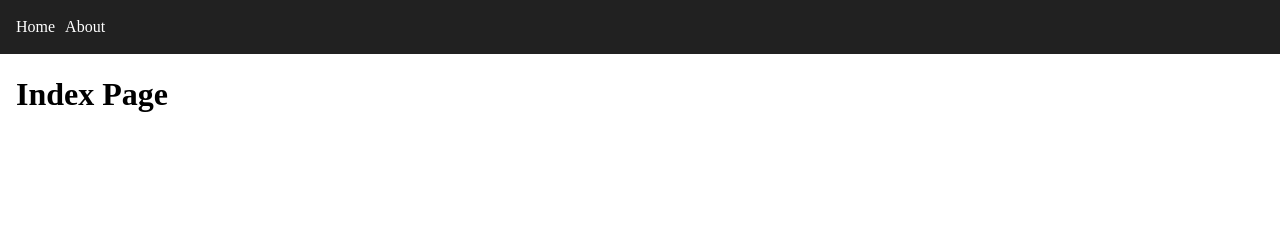
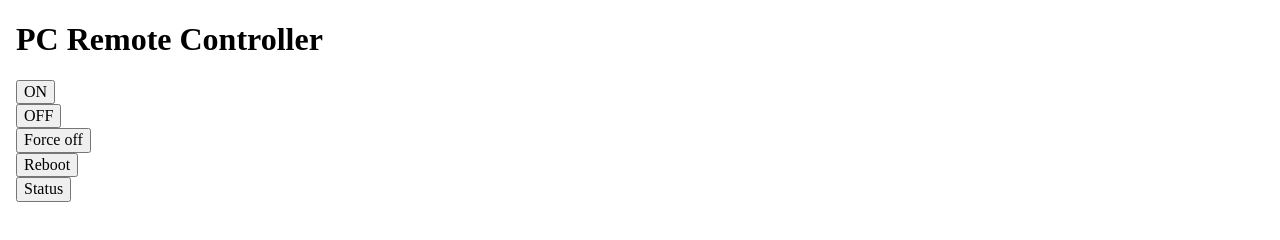
Before and after one commit to hussein-mourad/esp8266-remote-pc-control, a plain HTML site: page data/index.html in a window 1280 px wide. Drawn offline with Linux system fonts and the light colour scheme.

Commit message:
feat: added button to frontend

```diff
--- a/data/index.html
+++ b/data/index.html
@@ -7,22 +7,26 @@
     <link rel="stylesheet" href="normalize.css" />
     <link rel="stylesheet" href="style.css" />
     <title>Document</title>
+    <title>PC Remote Controller</title>
   </head>
   <body>
-    <header>
-      <nav>
-        <ul class="nav">
-          <li>
-            <a href="/">Home</a>
-          </li>
-          <li>
-            <a href="/about.html">About</a>
-          </li>
-        </ul>
-      </nav>
-    </header>
     <main class="container">
-      <h1>Index Page</h1>
+      <h1>PC Remote Controller</h1>
+      <form action="/api/power/on" method="post">
+        <button type="submit">ON</button>
+      </form>
+      <form action="/api/power/off" method="post">
+        <button type="submit">OFF</button>
+      </form>
+      <form action="/api/power/forceoff" method="post">
+        <button type="submit">Force off</button>
+      </form>
+      <form action="/api/power/reboot" method="post">
+        <button type="submit">Reboot</button>
+      </form>
+      <form action="/api/power/status">
+        <button type="submit">Status</button>
+      </form>
     </main>
   </body>
 </html>
```
